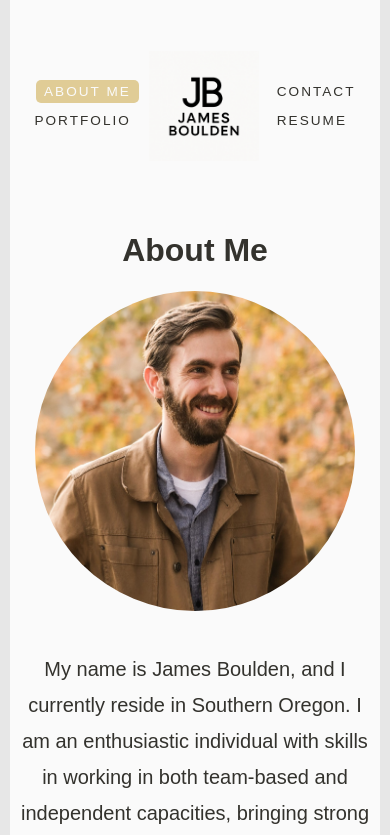
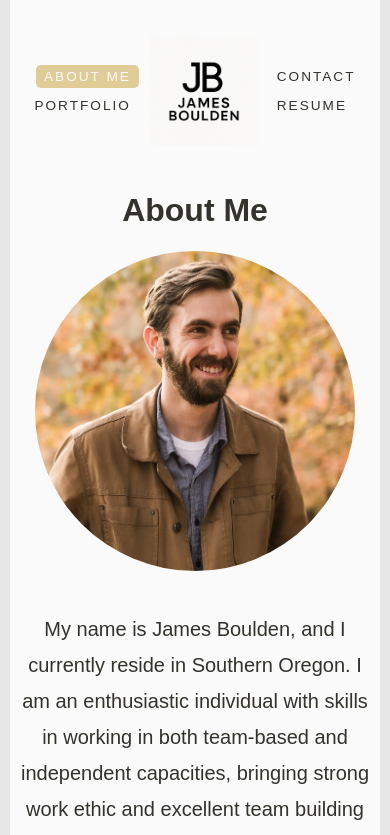
Before and after one commit to JamixB97/my-portfolio, a React (Vite) app: page / in a window 390 px wide. Shown: the top 835 px of the page. Built offline with nearby package versions, Linux system fonts and the light colour scheme.

Commit message:
fixed margins

```diff
--- a/src/index.css
+++ b/src/index.css
@@ -369,9 +369,12 @@ button:hover {
 }
 
 @media (max-width: 425px) {
+
   .content {
     padding: 0px 0px 40px;
+    margin-top: -40px;
   }
+
   .app-container::before,
   .app-container::after {
   width: 10px;
@@ -382,6 +385,7 @@ button:hover {
     justify-content: space-between;
     padding: 4px 2px;      /* Smaller padding */
     min-height: 40px;      /* Optional: set a smaller min height */
+    margin-top: -30px; /* Adjust margin for smaller screens */
   }
   .nav-center {
     order: 1;
```
